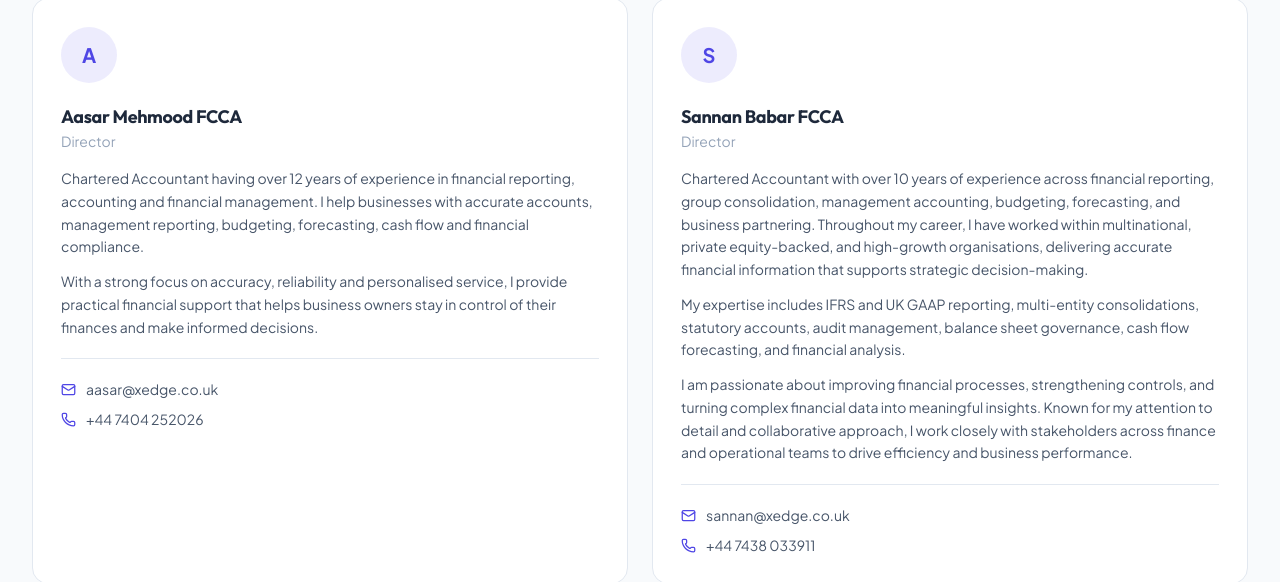
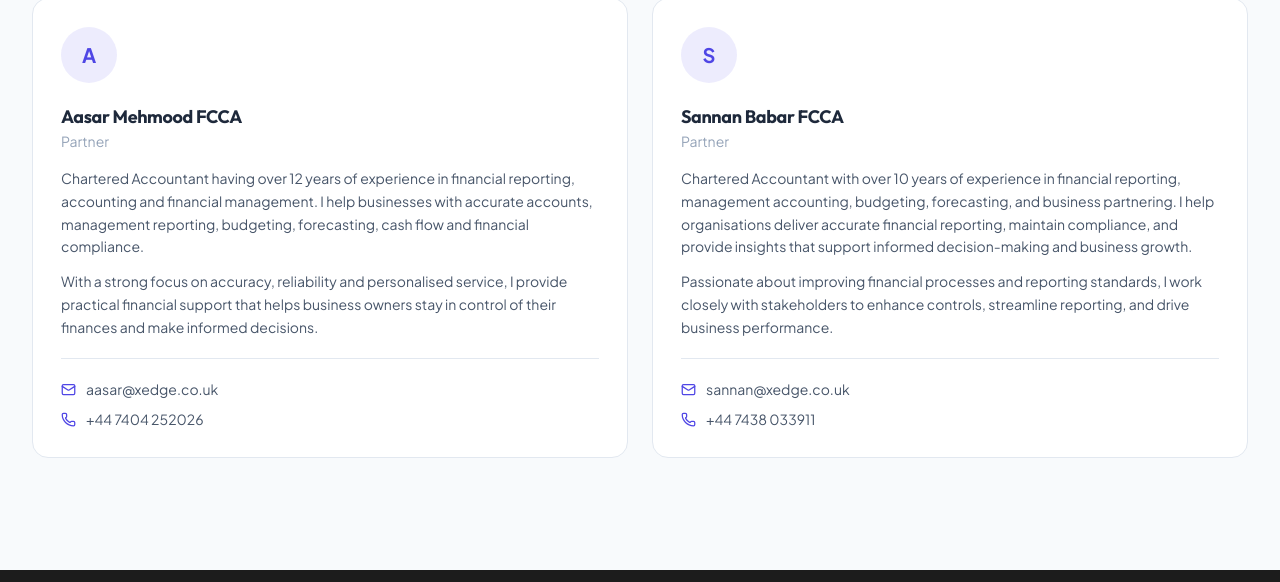
Before and after one commit to xedgeglobalatwork-spec/Xedge-Global, a Next.js app: page /about in a window 1280 px wide. Shown: the part 1690-2272 px from the top of the page. Built offline with nearby package versions, Linux system fonts and the light colour scheme; grey boxes are pictures that could not be loaded.

Commit message:
update about us page [about sana]

```diff
--- a/src/data/company.js
+++ b/src/data/company.js
@@ -23,7 +23,7 @@ export const company = {
 export const directors = [
   {
     name: "Aasar Mehmood FCCA",
-    role: "Director",
+    role: "Partner",
     email: "aasar@xedge.co.uk",
     emailHref: "mailto:aasar@xedge.co.uk",
     phone: "+44 7404 252026",
@@ -35,15 +35,15 @@ export const directors = [
   },
   {
     name: "Sannan Babar FCCA",
-    role: "Director",
+    role: "Partner",
     email: "sannan@xedge.co.uk",
     emailHref: "mailto:sannan@xedge.co.uk",
     phone: "+44 7438 033911",
     phoneHref: "tel:+447438033911",
     bio: [
-      "Chartered Accountant with over 10 years of experience across financial reporting, group consolidation, management accounting, budgeting, forecasting, and business partnering. Throughout my career, I have worked within multinational, private equity-backed, and high-growth organisations, delivering accurate financial information that supports strategic decision-making.",
-      "My expertise includes IFRS and UK GAAP reporting, multi-entity consolidations, statutory accounts, audit management, balance sheet governance, cash flow forecasting, and financial analysis.",
-      "I am passionate about improving financial processes, strengthening controls, and turning complex financial data into meaningful insights. Known for my attention to detail and collaborative approach, I work closely with stakeholders across finance and operational teams to drive efficiency and business performance.",
+      "Chartered Accountant with over 10 years of experience in financial reporting, management accounting, budgeting, forecasting, and business partnering. I help organisations deliver accurate financial reporting, maintain compliance, and provide insights that support informed decision-making and business growth.",
+      "Passionate about improving financial processes and reporting standards, I work closely with stakeholders to enhance controls, streamline reporting, and drive business performance.",
+      // "I am passionate about improving financial processes, strengthening controls, and turning complex financial data into meaningful insights. Known for my attention to detail and collaborative approach, I work closely with stakeholders across finance and operational teams to drive efficiency and business performance.",
     ],
   },
 ];
```
